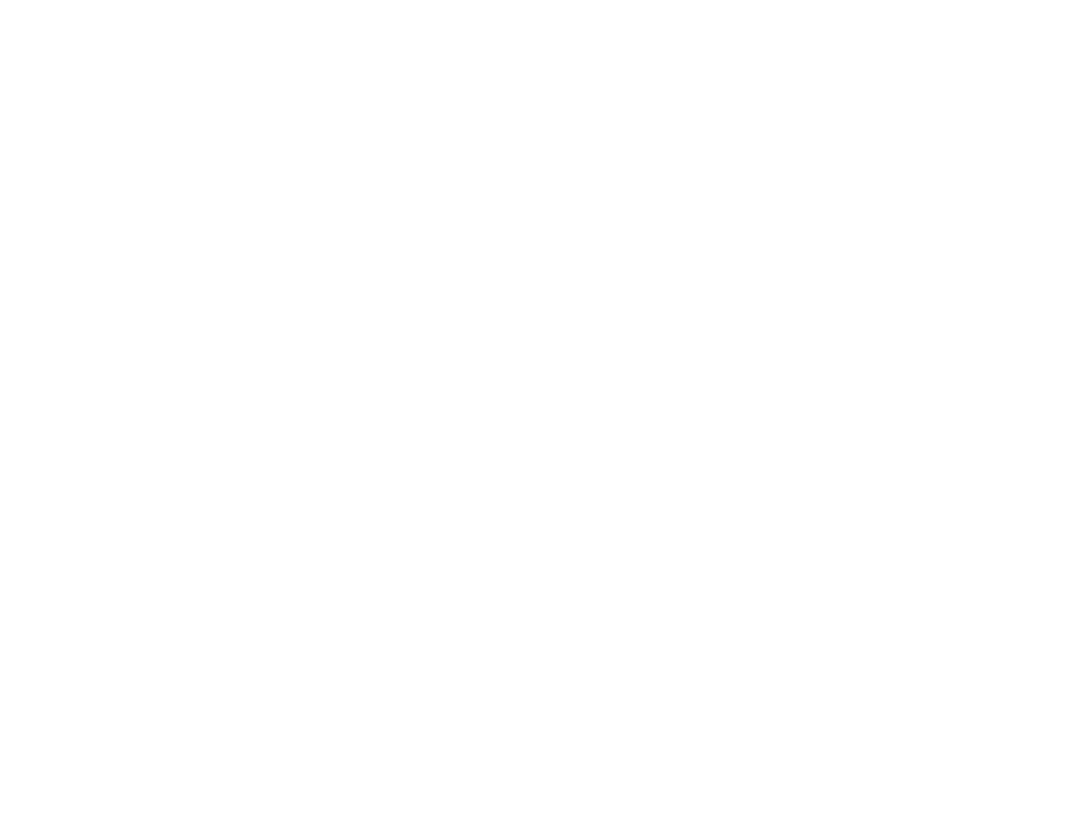
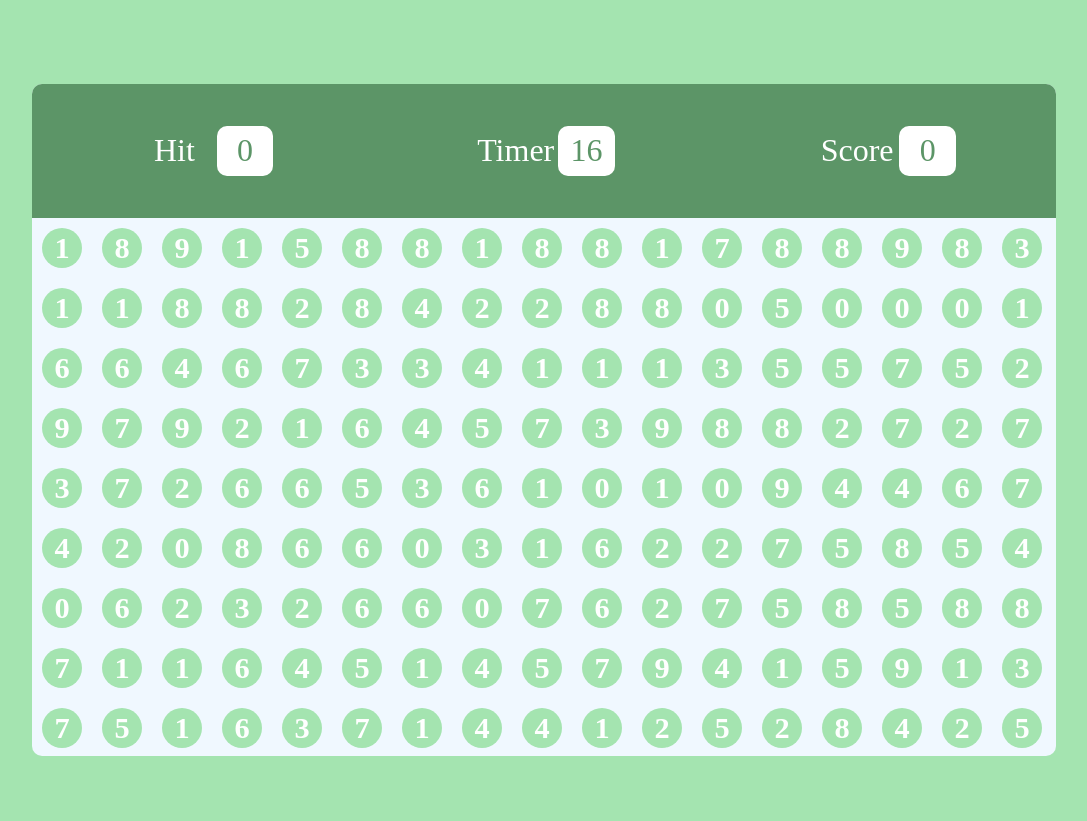
Before and after one commit to Cyanidebob0/Bubble-Game, a plain HTML site: page index.html in a window 1280 px wide. Shown: the whole page, without its empty margins (96-1183 px from the left). Before the commit the page ends 800 px from the top, so only its background shows below. Drawn offline with Linux system fonts and the light colour scheme.

Commit message:
little more left

```diff
--- a/app.js
+++ b/app.js
@@ -0,0 +1,44 @@
+let timerVar=20;
+let rand=0;
+let panel=document.querySelector("#inner-panel2");
+let hitVar=0;
+let score=0;
+
+let hitVal =()=>{
+    hitVar=Math.floor(10 * Math.random())
+    document.querySelector("#hit").textContent=hitVar;
+}
+
+let createBubble=()=>{
+    var bubbles="";
+    for ( var i =0; i<170;i++){
+        rand= Math.floor(10 * Math.random());
+        bubbles +=`<div id="bubble">${rand}</div>`;
+    };
+    document.querySelector("#inner-panel2").innerHTML=bubbles;
+}
+
+let runTimer=()=>{
+    let interval=setInterval(()=>{
+        if (timerVar <= 0) {
+            clearInterval(interval);
+        }
+        document.querySelector("#timer").textContent=`${timerVar}`;
+        timerVar--;
+    },1000)
+};
+
+panel.addEventListener("click",(e)=>{
+    let target = e.target;
+    let ClickedNum=Number(target.innerText);
+    if(ClickedNum === hitVar){
+        document.querySelector("#Score").textContent=`${++score}`;
+    }
+    hitVal();
+    createBubble();
+})
+
+hitVal();
+createBubble();
+
+runTimer();
--- a/index.html
+++ b/index.html
@@ -8,6 +8,31 @@
 </head>
 <body>
 
+    <div id="main">
+        <div id="panel">
+            <div id="inner-panel">
+
+                <div class="boxes">
+                    <p  class="inner-heading">Hit</p>
+                    <div id="hit" class="counters"></div>
+                </div>
+                <div class="boxes">
+                    <p  class="inner-heading">Timer</p>
+                    <div id="timer" class="counters"></div>
+                </div>
+                <div  class="boxes">
+                    <p class="inner-heading">Score</p>
+                    <div id="Score" class="counters">0</div>
+                </div>
+
+            </div>
+            <div id="inner-panel2"></div>
+
+        </div>
+    </div>
+
     <script src="app.js"></script>
+
+
 </body>
 </html>
--- a/style.css
+++ b/style.css
@@ -0,0 +1,94 @@
+* {
+    margin: 0;
+    padding: 0;
+}
+
+html,body {
+    height: 100%;
+    width: 100%
+
+}
+
+#main{
+    background-color: rgb(164, 228, 176);
+    display:flex;
+    justify-content: center;
+    align-items: center;
+    height: 105%;
+    width: 100%;
+
+}
+
+#panel {
+    background-color: aliceblue;
+    height: 80%;
+    width: 80%;
+    border-radius: 10px;
+    overflow: hidden;
+
+}
+
+#inner-panel{
+    height:20%;
+    width:100%;
+    background-color: rgb(92, 149, 103);
+    display: flex;
+    justify-content: center;
+    align-items: center;
+}
+
+.boxes{
+    height:50px;
+    width:150px;
+    margin:100px;
+    display: flex;
+    overflow: hidden;
+
+}
+.inner-heading{
+    height:100%;
+    width: 60%;
+    font-weight: 200;
+    font-size: 2rem;
+    text-align: center;
+    line-height: 150%;
+    color: white;
+
+}
+
+.counters{
+    height:100%;
+    width: 40%;
+    background-color: white;
+    color: rgb(92, 149, 103);
+    font-weight: 200;
+    font-size: 2rem;
+    text-align: center;
+    line-height: 150%;
+    border-radius: 10px;
+
+}
+#inner-panel2{
+    display: flex;
+    flex-wrap: wrap;
+
+}
+
+#bubble{
+    height:40px;
+    width: 40px;
+    border-radius: 50%;
+    margin: 10px;
+    background-color: rgb(164, 228, 176);
+    color: white;
+    display: flex;
+    justify-content: center;
+    align-items: center;
+    font-size: 1.9rem;
+    font-weight: 600;
+    cursor: pointer;
+}
+
+ #bubble:hover{
+    background-color:  rgb(93, 131, 100);;
+}
```
